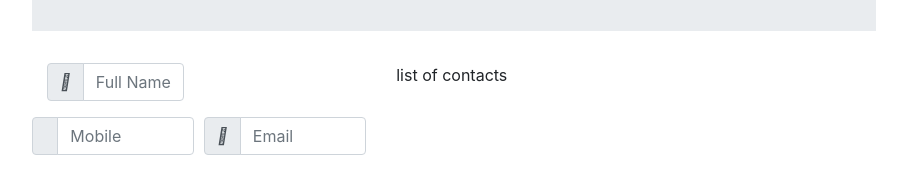
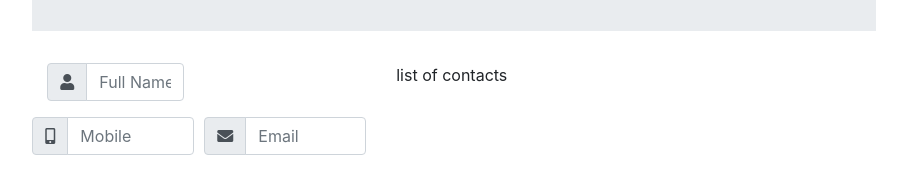
Before and after one commit to twhitelow1/react-realtimedb, a React (Create React App) app: page / in a window 1280 px wide. Shown: the part 172-366 px from the top of the page, without its empty margins (186-1093 px from the left). Built offline with nearby package versions, Linux system fonts and the light colour scheme.

Commit message:
fix fontawesome icons

```diff
--- a/package.json
+++ b/package.json
@@ -3,6 +3,12 @@
   "version": "0.1.0",
   "private": true,
   "dependencies": {
+    "@fortawesome/fontawesome-free": "^5.15.2",
+    "@fortawesome/fontawesome-svg-core": "^1.2.34",
+    "@fortawesome/free-brands-svg-icons": "^5.15.2",
+    "@fortawesome/free-regular-svg-icons": "^5.15.2",
+    "@fortawesome/free-solid-svg-icons": "^5.15.2",
+    "@fortawesome/react-fontawesome": "^0.1.14",
     "@popperjs/core": "^2.9.1",
     "@testing-library/jest-dom": "^5.11.9",
     "@testing-library/react": "^11.2.5",
--- a/public/index.html
+++ b/public/index.html
@@ -26,6 +26,8 @@
       Learn how to configure a non-root public URL by running `npm run build`.
     -->
     <link rel="stylesheet" href="https://cdn.jsdelivr.net/npm/bootstrap@4.6.0/dist/css/bootstrap.min.css" integrity="sha384-B0vP5xmATw1+K9KRQjQERJvTumQW0nPEzvF6L/Z6nronJ3oUOFUFpCjEUQouq2+l" crossorigin="anonymous">
+    <link rel="stylesheet" href="https://stackpath.bootstrapcdn.com/font-awesome/4.7.0/css/font-awesome.min.css" integrity="sha384-wvfXpqpZZVQGK6TAh5PVlGOfQNHSoD2xbE+QkPxCAFlNEevoEH3Sl0sibVcOQVnN" crossorigin="anonymous">
+    <link rel="stylesheet" href="https://cdnjs.cloudflare.com/ajax/libs/font-awesome/5.15.2/css/all.min.css" integrity="sha512-HK5fgLBL+xu6dm/Ii3z4xhlSUyZgTT9tuc/hSrtw6uzJOvgRr2a9jyxxT1ely+B+xFAmJKVSTbpM/CuL7qxO8w==" crossorigin="anonymous" />
     <title>React App</title>
   </head>
   <body>
--- a/src/components/ContactForm.js
+++ b/src/components/ContactForm.js
@@ -1,4 +1,6 @@
 import React, { useState, useEffect } from "react";
+// npm
+
 
 const ContactForm = () => {
   const initialFieldValues = {
@@ -40,7 +42,7 @@ const ContactForm = () => {
         <div className="form-group input-group col-md-6">
           <div className="input-group-prepend">
             <div className="input-group-text">
-              <i className="fas fa-envelope"></i>
+              <i class="fas fa-envelope"></i>
             </div>
           </div>
           <input className="form-control" placeholder="Email" name="email" value={values.email} />
```
Also changed, not shown: 1 other file (tests, documents, lock files or other folders).
